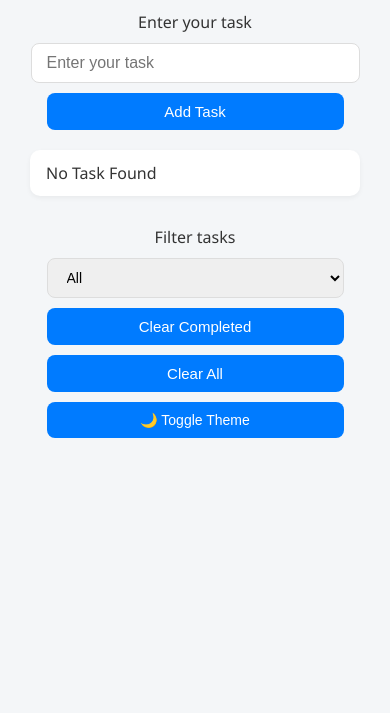
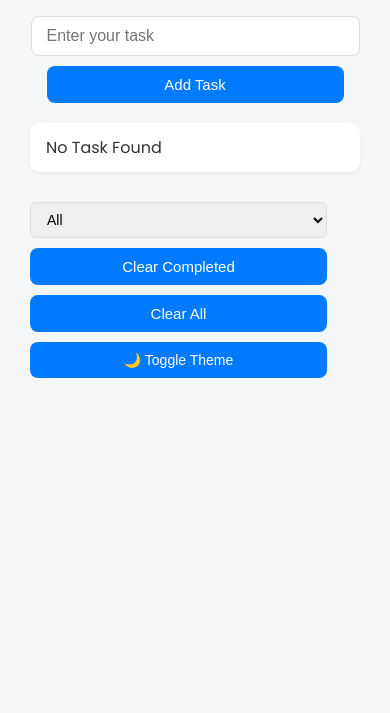
Before and after one commit to Vkparmar/TaskManagerApp, a plain HTML site: page index.html in a window 390 px wide. Shown: the part 131-844 px from the top of the page. Drawn offline with Linux system fonts and the light colour scheme.

Commit message:
Update style.css

```diff
--- a/style.css
+++ b/style.css
@@ -1,6 +1,6 @@
-/* ✅ Base Reset and Font */
+/* Base Reset and Font */
 body {
-  font-family: "Segoe UI", Tahoma, Geneva, Verdana, sans-serif;
+  font-family: "Poppins", "Segoe UI", Tahoma, Geneva, Verdana, sans-serif;
   background-color: #f4f6f8;
   margin: 0;
   padding: 30px;
@@ -8,13 +8,13 @@ body {
   color: #333;
 }
 
-/* 🌙 Dark Theme Support */
+/* Dark Theme Support */
 body.dark {
   background-color: #1e1e1e;
   color: #f9f9f9;
 }
 
-/* ✅ Heading */
+/* Heading */
 h1 {
   text-align: center;
   font-size: 2.5rem;
@@ -22,7 +22,7 @@ h1 {
   color: #007bff;
 }
 
-/* 🎯 Input Section */
+/* Input Section */
 .task-input {
   display: flex;
   justify-content: center;
@@ -31,12 +31,14 @@ h1 {
   margin-bottom: 20px;
 }
 
-input[type="text"], select {
+input[type="text"] {
   padding: 10px 15px;
   font-size: 16px;
   border: 1px solid #ddd;
   border-radius: 8px;
   outline: none;
+  width: 300px;
+  max-width: 100%;
   transition: 0.3s;
 }
 
@@ -45,7 +47,7 @@ input[type="text"]:focus {
   box-shadow: 0 0 3px #007bff;
 }
 
-/* 🧿 Buttons */
+/* Buttons */
 button {
   background-color: #007bff;
   color: white;
@@ -55,13 +57,14 @@ button {
   border-radius: 8px;
   cursor: pointer;
   transition: background 0.3s ease;
+  white-space: nowrap;
 }
 
 button:hover {
   background-color: #0056b3;
 }
 
-/* 🌙 Dark Mode Button */
+/* Dark Mode Buttons */
 body.dark button {
   background-color: #333;
   color: #f9f9f9;
@@ -72,7 +75,7 @@ button:disabled {
   cursor: not-allowed;
 }
 
-/* ✅ Task List */
+/* Task List */
 #taskList {
   max-width: 600px;
   margin: 0 auto;
@@ -101,35 +104,38 @@ body.dark #taskList li {
   transform: scale(1.01);
 }
 
-/* ✅ Completed Task Style */
+/* Completed Task Style */
 .completed {
   text-decoration: line-through;
   opacity: 0.5;
   color: gray;
 }
 
-/* 🧾 Task text and buttons */
+/* Task text and buttons */
 li span {
   flex: 1;
   margin-left: 10px;
   font-size: 16px;
+  user-select: none;
 }
 
-/* 🧩 Task action buttons */
+/* Task action buttons */
 li button {
   margin-left: 5px;
   background-color: transparent;
   color: #007bff;
   border: 1px solid transparent;
   padding: 5px 8px;
+  border-radius: 6px;
+  cursor: pointer;
+  transition: border-color 0.3s ease;
 }
 
 li button:hover {
   border: 1px solid #007bff;
-  border-radius: 6px;
 }
 
-/* 🌍 Controls Section */
+/* Controls Section */
 .controls {
   text-align: center;
   margin-top: 30px;
@@ -141,16 +147,49 @@ li button:hover {
 
 select {
   font-size: 14px;
+  padding: 8px 12px;
+  border-radius: 6px;
+  border: 1px solid #ddd;
+  cursor: pointer;
+  outline: none;
+  transition: border-color 0.3s ease;
 }
 
-/* 🌓 Toggle Theme Icon */
+select:focus {
+  border-color: #007bff;
+  box-shadow: 0 0 3px #007bff;
+}
+
+/* Toggle Theme Icon */
 #toggleTheme {
   font-size: 14px;
 }
 
-/* Responsive in mobile screen */
+/* Responsive for mobile */
 @media screen and (max-width: 600px) {
-  input, select, button {
+  input[type="text"], select, button {
     width: 90%;
+    max-width: none;
+  }
+
+  .task-input {
+    flex-direction: column;
+    align-items: center;
+  }
+
+  .controls {
+    flex-direction: column;
   }
 }
+
+/* Visually Hidden (for accessibility) */
+.visually-hidden {
+  position: absolute !important;
+  width: 1px;
+  height: 1px;
+  padding: 0;
+  margin: -1px;
+  overflow: hidden;
+  clip: rect(0,0,0,0);
+  border: 0;
+}
```
